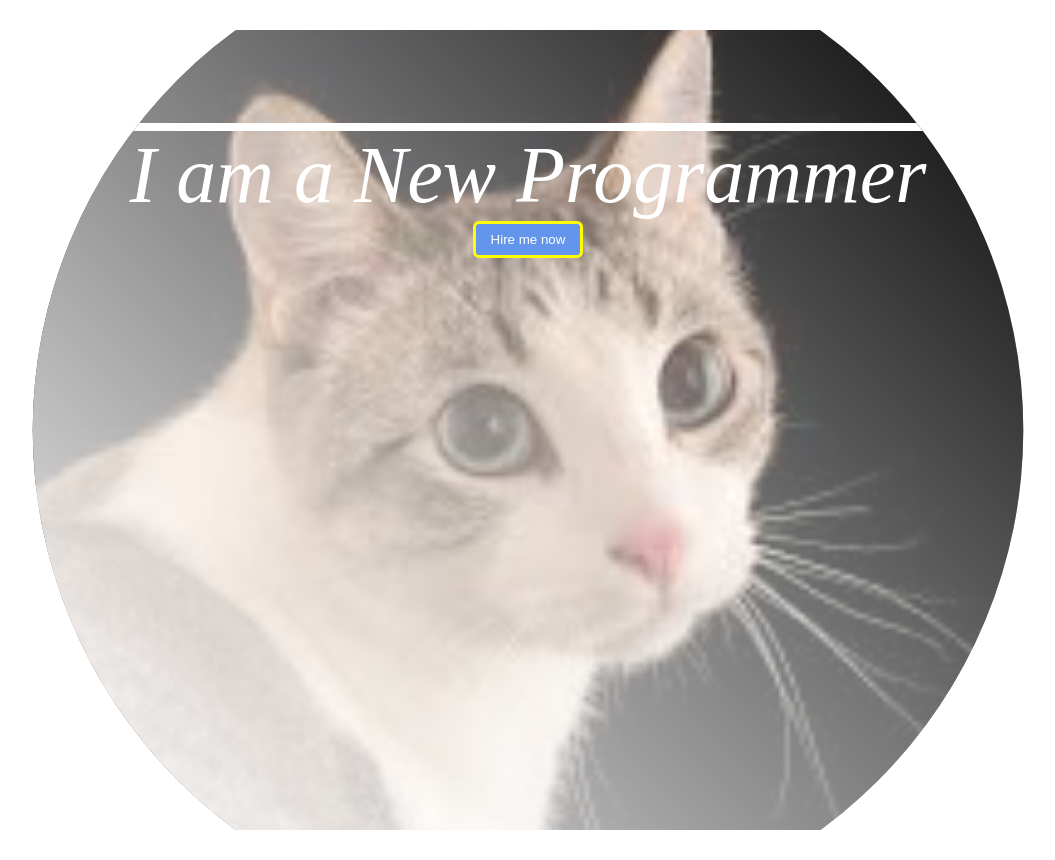
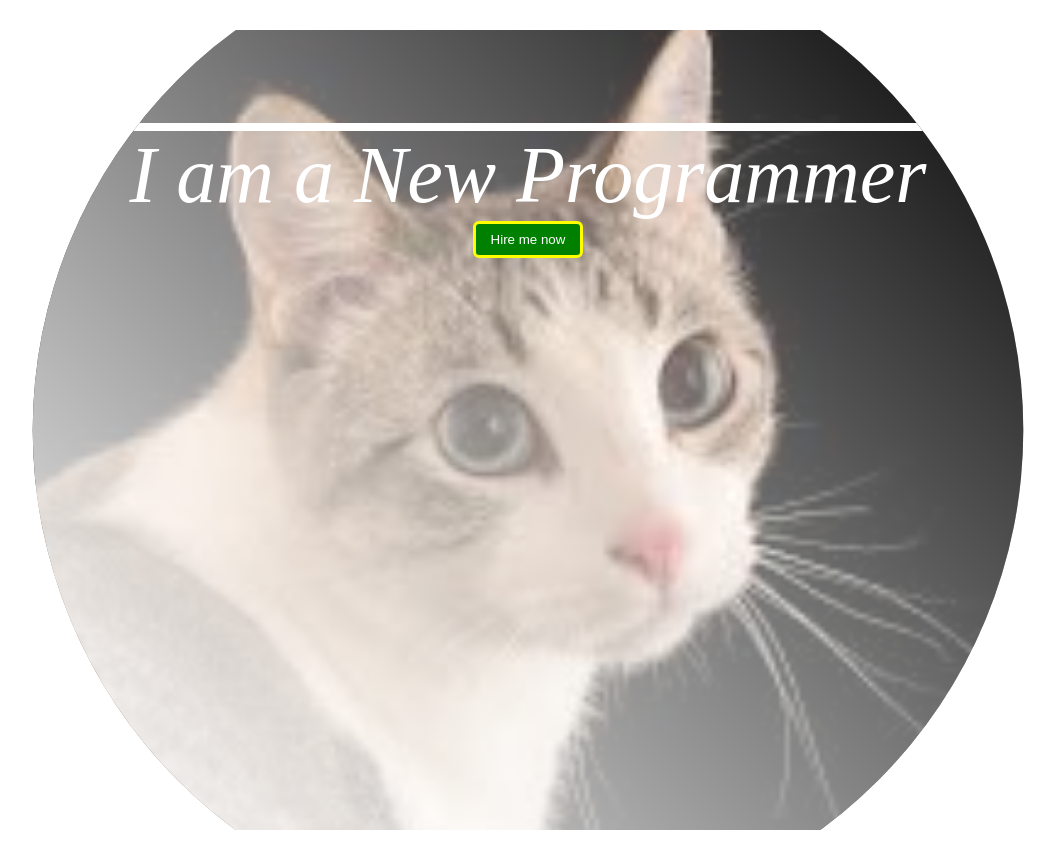
Before and after one commit to sifat-10/html-css-conceptual, a plain HTML site: page kickstart-html-and-css/index.html in a window 1280 px wide. In both pictures the pointer is over the button "Hire me now". Shown: the whole page, without its empty margins (112-1167 px from the left). Drawn offline with Linux system fonts and the light colour scheme.

Commit message:
new button hover

```diff
--- a/kickstart-html-and-css/style/style.css
+++ b/kickstart-html-and-css/style/style.css
@@ -40,3 +40,7 @@ h2{
 
     /* merging padding inline element e kora jay na  */
 }
+
+.btn:hover{
+    background-color: green;
+}
```
